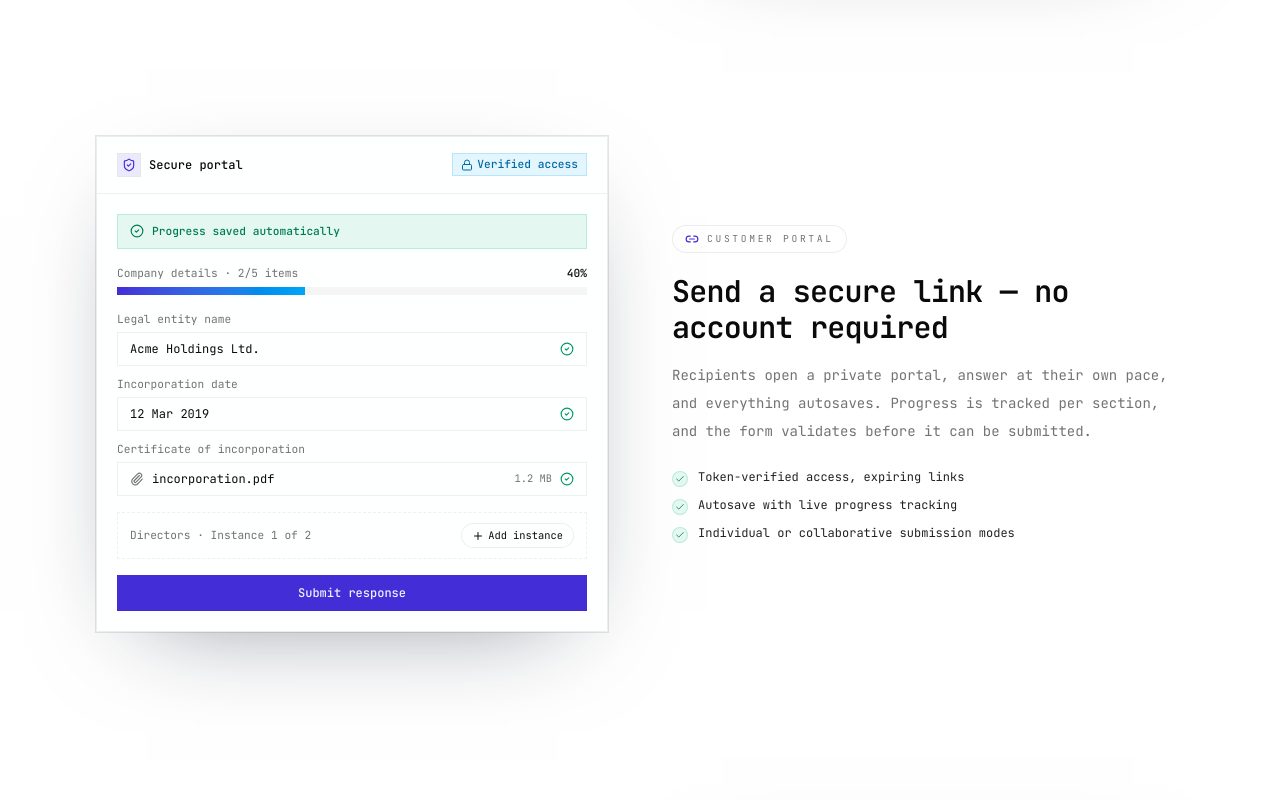
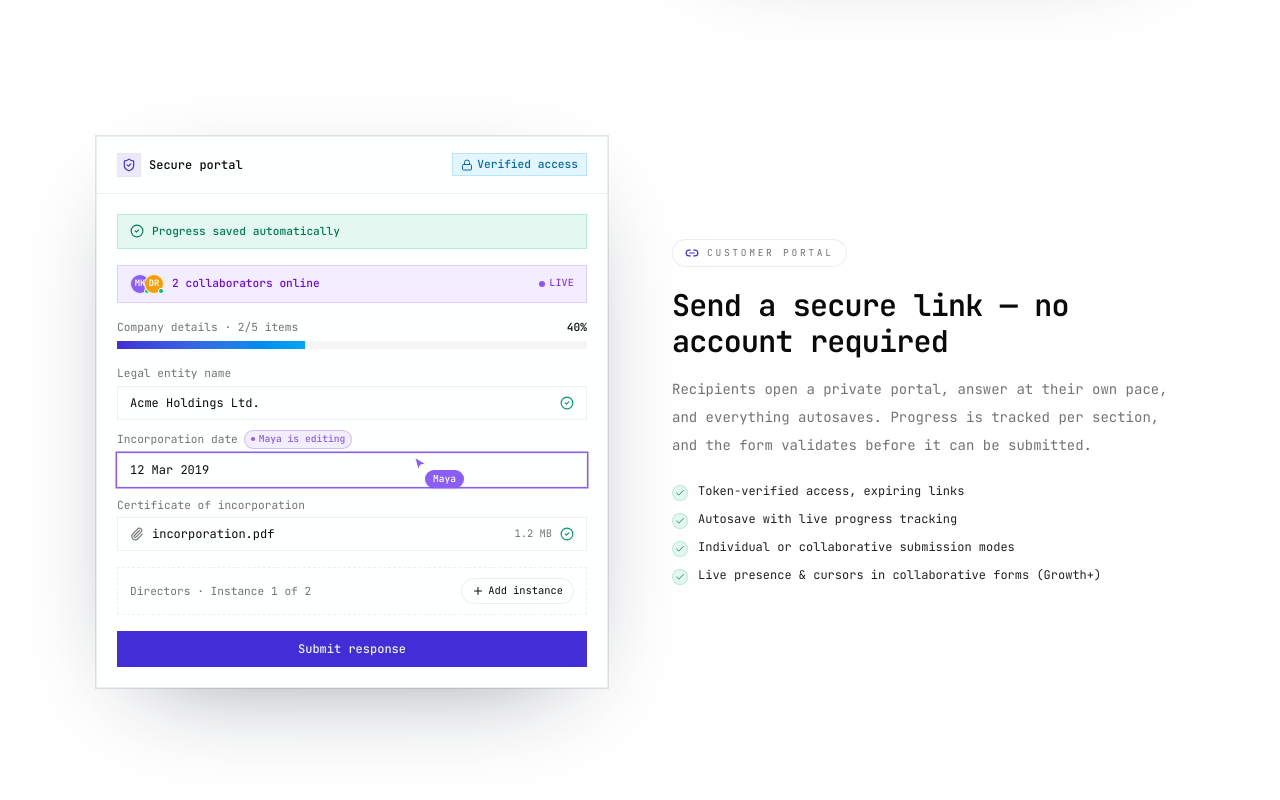
Before and after one commit to iCanbolat/swifty-doc-landing, a Next.js app: page / in a window 1280 px wide. Shown: the part 1840-2640 px from the top of the page. Built offline with nearby package versions, Linux system fonts and the light colour scheme; no server answers.

Commit message:
feat: Collaborator mode live presence

```diff
--- a/components/mocks/portal-mock.tsx
+++ b/components/mocks/portal-mock.tsx
@@ -13,9 +13,47 @@ import { Badge } from "@/components/ui/badge"
 
 const EASE = [0.22, 1, 0.36, 1] as const
 
+const PRESENCE = {
+  maya: { name: "Maya", initials: "MK", color: "#8b5cf6" },
+  deniz: { name: "Deniz", initials: "DR", color: "#f59e0b" },
+} as const
+
 export function PortalMock() {
   return (
-    <div className="overflow-hidden border border-border/70 bg-card/90 shadow-[0_30px_100px_-50px_rgba(15,23,42,0.55)] ring-1 ring-foreground/10 backdrop-blur-xl">
+    <div className="relative overflow-hidden border border-border/70 bg-card/90 shadow-[0_30px_100px_-50px_rgba(15,23,42,0.55)] ring-1 ring-foreground/10 backdrop-blur-xl">
+      {/* Floating collaborator cursor (live presence) */}
+      <motion.div
+        aria-hidden
+        className="pointer-events-none absolute z-20"
+        initial={{ left: "62%", top: "58%", opacity: 0 }}
+        whileInView={{ opacity: 1 }}
+        viewport={{ once: true }}
+        animate={{
+          left: ["62%", "38%", "52%", "62%"],
+          top: ["58%", "52%", "62%", "58%"],
+        }}
+        transition={{
+          duration: 7,
+          repeat: Infinity,
+          ease: "easeInOut",
+        }}
+      >
+        <svg width="15" height="15" viewBox="0 0 16 16" fill="none">
+          <path
+            d="M2 1.5L13.5 8.5L8 9.5L5.5 14.5L2 1.5Z"
+            fill={PRESENCE.maya.color}
+            stroke="white"
+            strokeWidth="1"
+          />
+        </svg>
+        <span
+          className="absolute top-3.5 left-3 rounded-full px-2 py-0.5 text-[0.6rem] font-medium whitespace-nowrap text-white shadow-sm"
+          style={{ backgroundColor: PRESENCE.maya.color }}
+        >
+          {PRESENCE.maya.name}
+        </span>
+      </motion.div>
+
       {/* Portal header — recipient view */}
       <div className="flex items-center justify-between gap-3 border-b border-border/60 bg-background/70 px-5 py-4">
         <div className="inline-flex items-center gap-2 text-xs font-medium text-foreground">
@@ -50,6 +88,38 @@ export function PortalMock() {
           Progress saved automatically
         </motion.div>
 
+        {/* Live presence strip — collaborative mode */}
+        <motion.div
+          initial={{ opacity: 0, y: -8 }}
+          whileInView={{ opacity: 1, y: 0 }}
+          viewport={{ once: true }}
+          transition={{ duration: 0.5, ease: EASE, delay: 0.15 }}
+          className="flex items-center justify-between gap-2 border border-violet-500/20 bg-violet-500/10 px-3 py-2"
+        >
+          <div className="flex items-center gap-2">
+            <div className="flex -space-x-1.5">
+              <PresenceAvatar
+                initials={PRESENCE.maya.initials}
+                color={PRESENCE.maya.color}
+              />
+              <PresenceAvatar
+                initials={PRESENCE.deniz.initials}
+                color={PRESENCE.deniz.color}
+              />
+            </div>
+            <span className="text-[0.7rem] font-medium text-violet-700">
+              2 collaborators online
+            </span>
+          </div>
+          <span className="inline-flex items-center gap-1 text-[0.62rem] font-medium tracking-wide text-violet-700/80 uppercase">
+            <span className="relative flex size-1.5">
+              <span className="absolute inline-flex size-full animate-ping rounded-full bg-violet-500 opacity-60" />
+              <span className="relative inline-flex size-1.5 rounded-full bg-violet-500" />
+            </span>
+            Live
+          </span>
+        </motion.div>
+
         {/* Progress */}
         <div>
           <div className="mb-1.5 flex items-center justify-between text-[0.7rem] text-muted-foreground">
@@ -70,7 +140,11 @@ export function PortalMock() {
         {/* Fields */}
         <div className="space-y-2.5">
           <Field label="Legal entity name" value="Acme Holdings Ltd." filled />
-          <Field label="Incorporation date" value="12 Mar 2019" filled />
+          <Field
+            label="Incorporation date"
+            value="12 Mar 2019"
+            editingBy={PRESENCE.maya}
+          />
           <FileField label="Certificate of incorporation" />
         </div>
 
@@ -97,19 +171,70 @@ export function PortalMock() {
   )
 }
 
+function PresenceAvatar({
+  initials,
+  color,
+}: {
+  initials: string
+  color: string
+}) {
+  return (
+    <span
+      className="relative flex size-5 items-center justify-center rounded-full border border-white/80 text-[0.55rem] font-bold text-white"
+      style={{ backgroundColor: color }}
+    >
+      {initials}
+      <span className="absolute -right-px -bottom-px size-1.5 rounded-full border border-white bg-emerald-500" />
+    </span>
+  )
+}
+
 function Field({
   label,
   value,
   filled,
+  editingBy,
 }: {
   label: string
   value: string
   filled?: boolean
+  editingBy?: { name: string; color: string }
 }) {
   return (
     <div>
-      <p className="mb-1 text-[0.7rem] text-muted-foreground">{label}</p>
-      <div className="flex items-center justify-between border border-border/60 bg-background/70 px-3 py-2 text-xs text-foreground">
+      <p className="mb-1 flex items-center gap-1.5 text-[0.7rem] text-muted-foreground">
+        {label}
+        {editingBy ? (
+          <span
+            className="inline-flex items-center gap-1 rounded-full border px-1.5 py-px text-[0.6rem] font-medium"
+            style={{
+              borderColor: `${editingBy.color}55`,
+              backgroundColor: `${editingBy.color}1a`,
+              color: editingBy.color,
+            }}
+          >
+            <span className="relative flex size-1">
+              <span
+                className="absolute inline-flex size-full animate-ping rounded-full opacity-60"
+                style={{ backgroundColor: editingBy.color }}
+              />
+              <span
+                className="relative inline-flex size-1 rounded-full"
+                style={{ backgroundColor: editingBy.color }}
+              />
+            </span>
+            {editingBy.name} is editing
+          </span>
+        ) : null}
+      </p>
+      <div
+        className="flex items-center justify-between border border-border/60 bg-background/70 px-3 py-2 text-xs text-foreground"
+        style={
+          editingBy
+            ? { boxShadow: `0 0 0 1.5px ${editingBy.color}` }
+            : undefined
+        }
+      >
         <span>{value}</span>
         {filled ? (
           <CheckCircle2 className="size-3.5 text-emerald-600" />
--- a/components/sections/features.tsx
+++ b/components/sections/features.tsx
@@ -49,6 +49,7 @@ export function Features() {
           "Token-verified access, expiring links",
           "Autosave with live progress tracking",
           "Individual or collaborative submission modes",
+          "Live presence & cursors in collaborative forms (Growth+)",
         ]}
         mock={<PortalMock />}
       />
--- a/components/sections/pricing.tsx
+++ b/components/sections/pricing.tsx
@@ -56,6 +56,10 @@ const PLANS: Plan[] = [
       { label: "250 active requests" },
       { label: "25 GB cloud storage" },
       { label: "1,000 emails / month" },
+      {
+        label: "Live collaboration: presence & cursors",
+        info: "In collaborative requests, participants see who's online, which field each person is editing, and each other's live cursors in real time.",
+      },
       { label: "Google Drive, OneDrive & HubSpot CRM integrations" },
       { label: "Team management" },
       { label: "Audit logs" },
@@ -63,7 +67,7 @@ const PLANS: Plan[] = [
   },
   {
     name: "Enterprise",
-    price: 129,
+    price: 99,
     tagline: "For scaled operations that need control and integrations",
     cta: "Contact sales",
     ctaHref: BOOK_DEMO_URL,
@@ -72,6 +76,10 @@ const PLANS: Plan[] = [
       { label: "500 active requests" },
       { label: "100 GB cloud storage" },
       { label: "2,500 emails / month" },
+      {
+        label: "Live collaboration: presence & cursors",
+        info: "In collaborative requests, participants see who's online, which field each person is editing, and each other's live cursors in real time.",
+      },
       { label: "Google Drive, OneDrive & HubSpot CRM integrations" },
       { label: "Team management" },
       { label: "API & webhook access" },
```
Also changed, not shown: 1 other file (tests, documents, lock files or other folders).
